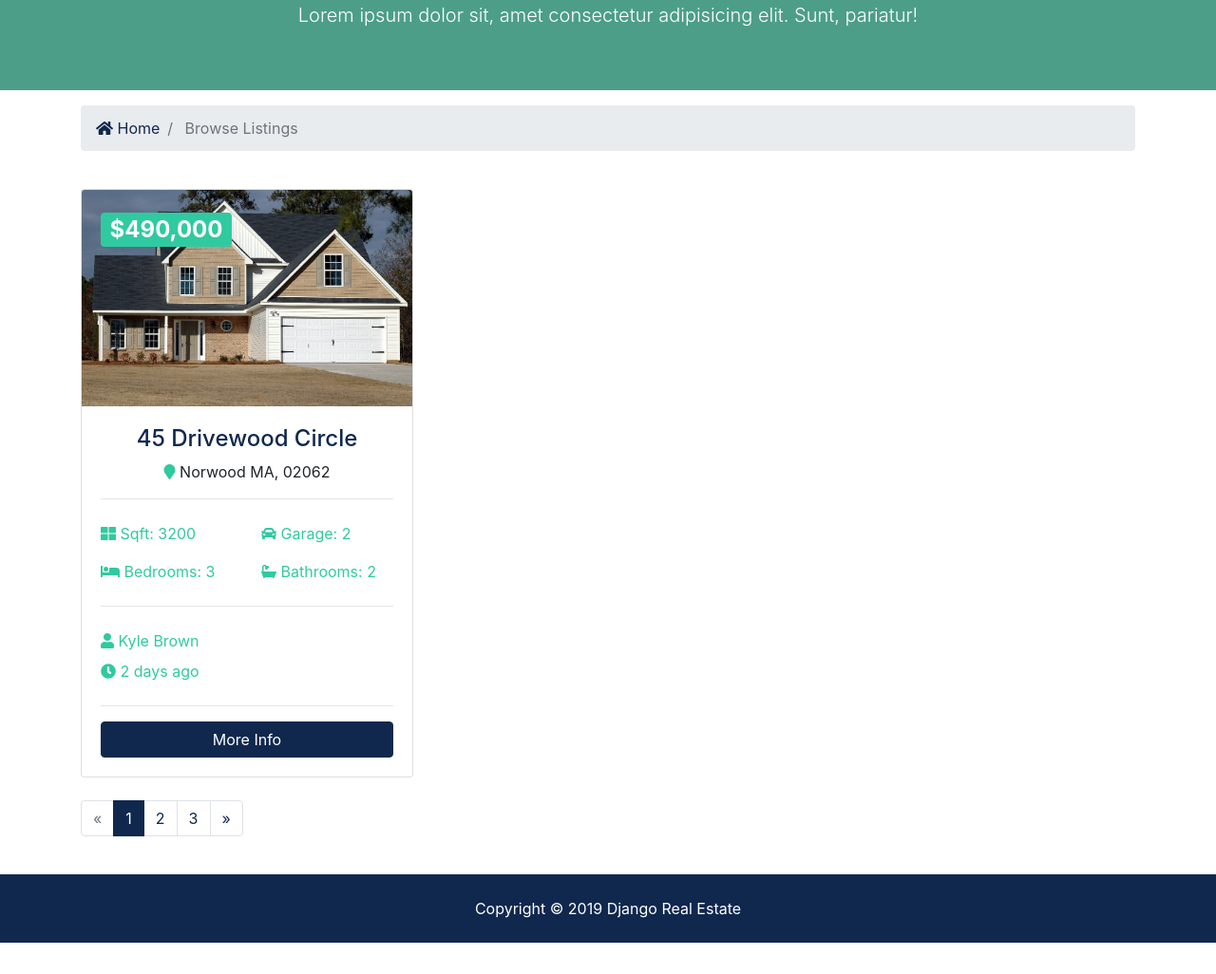
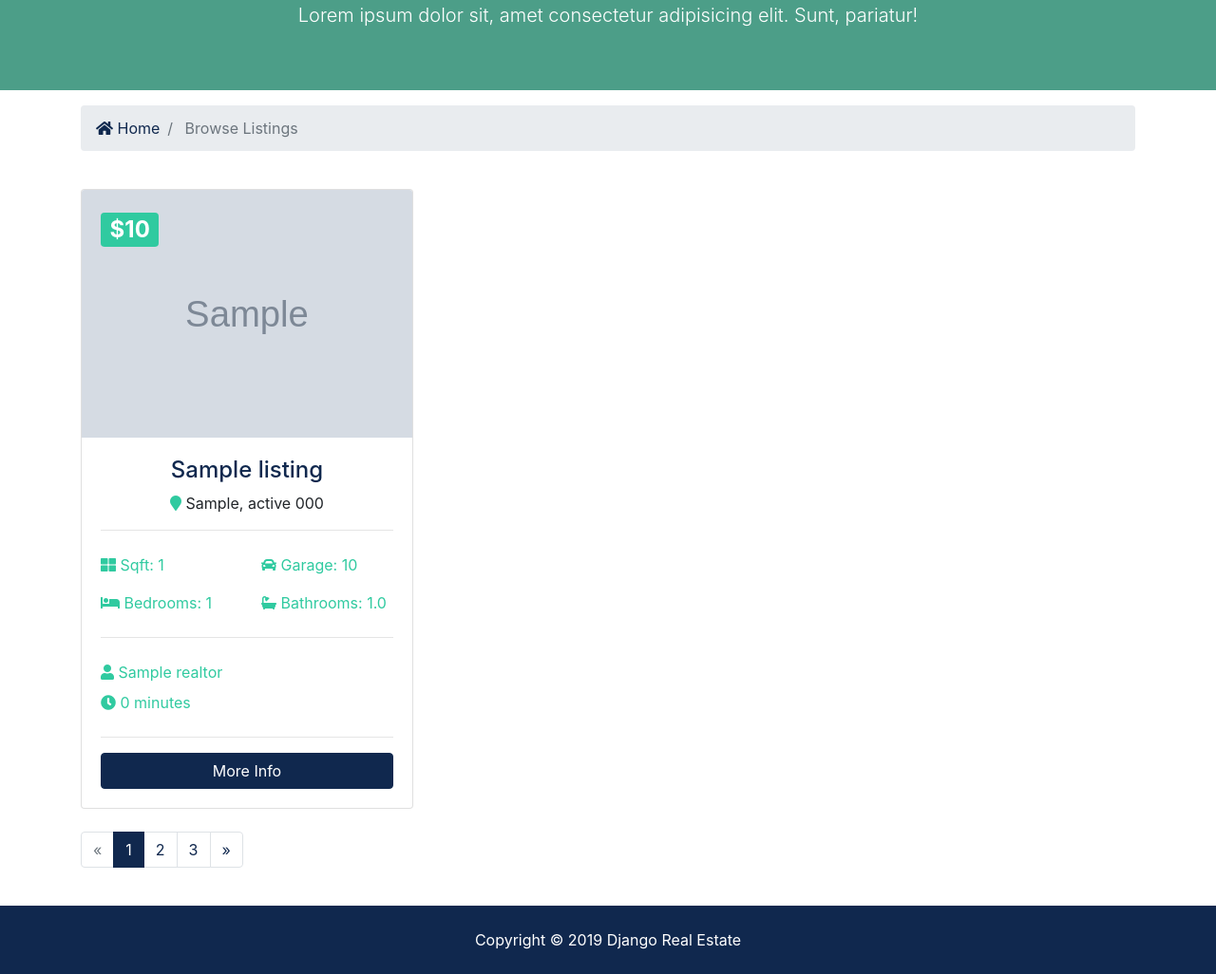
Before and after one commit to SashaPatsel/django-estate, a Django app: page /listings/ in a window 1280 px wide. Shown: the part 250-1276 px from the top of the page at 95% size. Before the commit the page ends 1243 px from the top, so only its background shows below. Run offline with Django 3.2, Linux system fonts and the light colour scheme; tables that the repository leaves empty hold one stand-in row (values such as "Sample post"); grey boxes marked "Sample" are stand-in pictures; some libraries are stand-ins or nearby versions.

Commit message:
unique info for each listing in /listings

```diff
--- a/destate/destate/settings.py
+++ b/destate/destate/settings.py
@@ -40,6 +40,7 @@ INSTALLED_APPS = [
     'django.contrib.sessions',
     'django.contrib.messages',
     'django.contrib.staticfiles',
+    "django.contrib.humanize",
 ]
 
 MIDDLEWARE = [
--- a/destate/listings/views.py
+++ b/destate/listings/views.py
@@ -11,7 +11,7 @@ def index(req):
     print(listings)
     return render(req, "listings/listings.html", context)
 
-def listing(req):
+def listing(req, listing_id):
     return render(req, "listings/listing.html")
 
 def search(req):
--- a/destate/templates/listings/listings.html
+++ b/destate/templates/listings/listings.html
@@ -1,5 +1,6 @@
 {% extends 'base.html' %}
 {% load static %}
+{% load humanize %}
 
 {% block content %}
 
@@ -38,42 +39,42 @@
         {% for listing in listings %}
         <div class="col-md-6 col-lg-4 mb-4">
           <div class="card listing-preview">
-            <img class="card-img-top" src="{% static 'img/homes/home-1.jpg' %}" alt="">
+            <img class="card-img-top" src="{{listing.photo_main.url}}" alt="">
             <div class="card-img-overlay">
               <h2>
-                <span class="badge badge-secondary text-white">$490,000</span>
+                <span class="badge badge-secondary text-white">${{listing.price | intcomma}}</span>
               </h2>
             </div>
             <div class="card-body">
               <div class="listing-heading text-center">
-                <h4 class="text-primary">45 Drivewood Circle</h4>
+                <h4 class="text-primary">{{listing.title}}</h4>
                 <p>
-                  <i class="fas fa-map-marker text-secondary"></i> Norwood MA, 02062</p>
+                  <i class="fas fa-map-marker text-secondary"></i> {{listing.city}}, {{listing.state}} {{listing.zipcode}} </p>
               </div>
               <hr>
               <div class="row py-2 text-secondary">
                 <div class="col-6">
-                  <i class="fas fa-th-large"></i> Sqft: 3200</div>
+                  <i class="fas fa-th-large"></i> Sqft: {{listing.sqft}}</div>
                 <div class="col-6">
-                  <i class="fas fa-car"></i> Garage: 2</div>
+                  <i class="fas fa-car"></i> Garage: {{listing.garage}}</div>
               </div>
               <div class="row py-2 text-secondary">
                 <div class="col-6">
-                  <i class="fas fa-bed"></i> Bedrooms: 3</div>
+                  <i class="fas fa-bed"></i> Bedrooms: {{listing.bedrooms}}</div>
                 <div class="col-6">
-                  <i class="fas fa-bath"></i> Bathrooms: 2</div>
+                  <i class="fas fa-bath"></i> Bathrooms: {{listing.bathrooms}}</div>
               </div>
               <hr>
               <div class="row py-2 text-secondary">
                 <div class="col-12">
-                  <i class="fas fa-user"></i> Kyle Brown</div>
+                  <i class="fas fa-user"></i> {{listing.realtor}}</div>
               </div>
               <div class="row text-secondary pb-2">
                 <div class="col-6">
-                  <i class="fas fa-clock"></i> 2 days ago</div>
+                  <i class="fas fa-clock"></i> {{listing.list_date | timesince}}</div>
               </div>
               <hr>
-              <a href="listing.html" class="btn btn-primary btn-block">More Info</a>
+              <a href="{% url 'listing' listing.id %}" class="btn btn-primary btn-block">More Info</a>
             </div>
           </div>
         </div>
```
